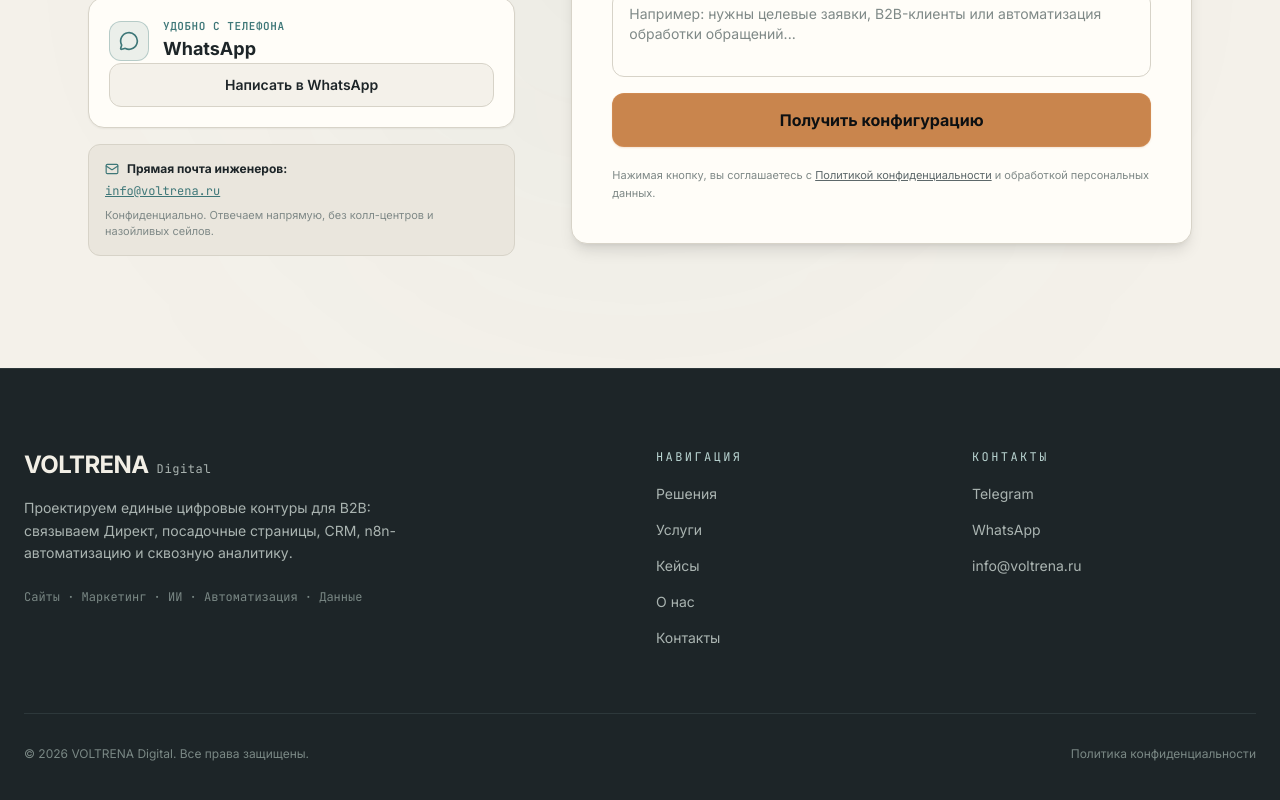
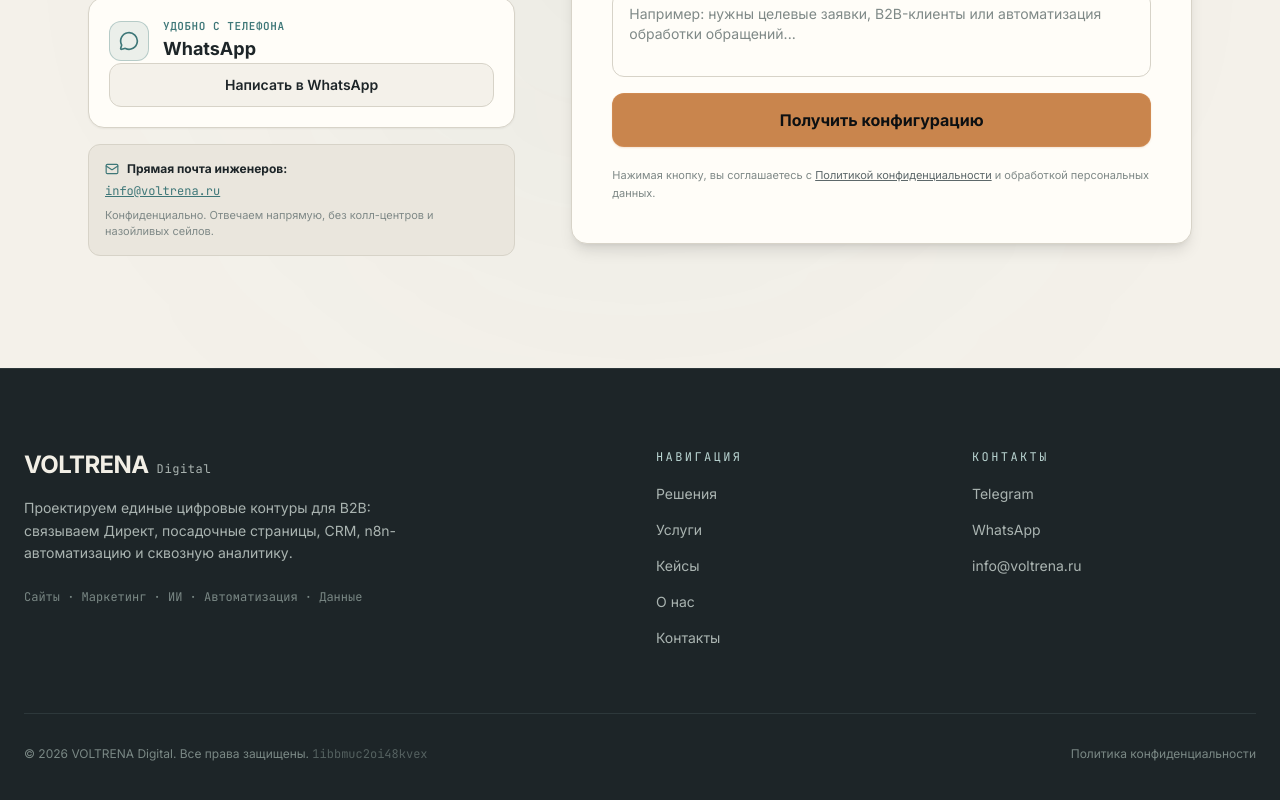
Before and after one commit to kdrkru-del/voltrena-site, a Next.js app: page / in a window 1280 px wide. Shown: the part 7668-8468 px from the top of the page. Built offline with nearby package versions, Linux system fonts and the light colour scheme; no server answers.

Commit message:
chore: add domain verification code 1ibbmuc2oi48kvex

```diff
--- a/src/app/page.tsx
+++ b/src/app/page.tsx
@@ -30,6 +30,7 @@ export const metadata: Metadata = {
   robots: { index: true, follow: true },
   other: {
     'mailru-domain': 'DxRmBd6fQAwzmUtk',
+    'verification': '1ibbmuc2oi48kvex',
   },
 }
 
--- a/src/components/layout/Footer.tsx
+++ b/src/components/layout/Footer.tsx
@@ -87,7 +87,8 @@ export default function Footer() {
         {/* Bottom */}
         <div className="mt-16 pt-8 border-t border-[#2D383B] flex flex-col md:flex-row items-center justify-between gap-4">
           <p className="text-xs text-[#7A8885]">
-            © {new Date().getFullYear()} VOLTRENA Digital. Все права защищены.
+            © {new Date().getFullYear()} VOLTRENA Digital. Все права защищены.{' '}
+            <span className="text-[#7A8885]/60 font-mono">1ibbmuc2oi48kvex</span>
           </p>
           <Link
             href="/privacy"
```
Also changed, not shown: public/1ibbmuc2oi48kvex.txt (added).
